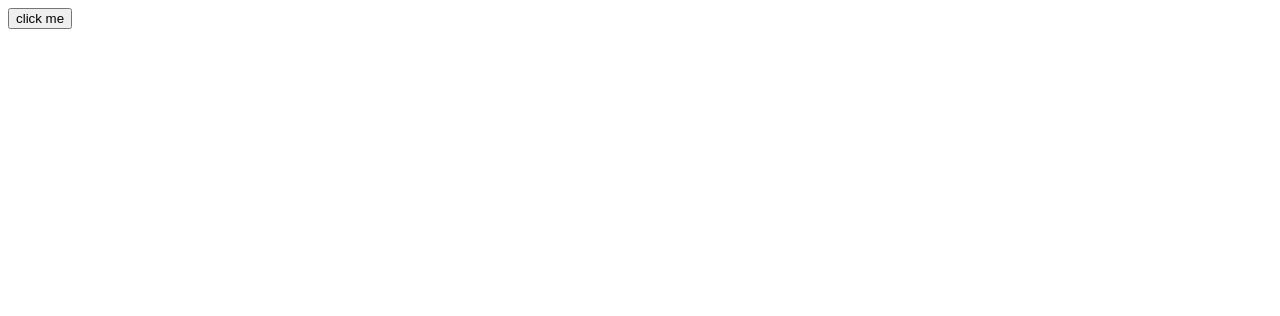
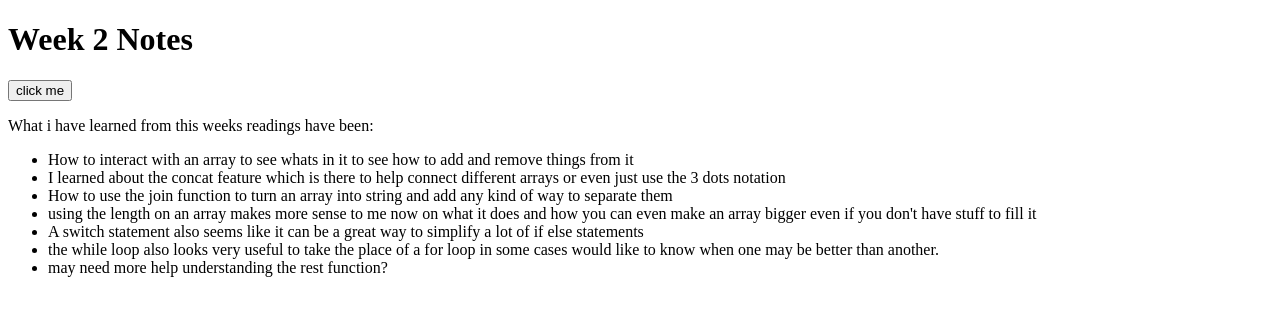
Before and after one commit to ishalsey/wdd330, a plain HTML site: page week2/rainbow.html in a window 1280 px wide. Drawn offline with Linux system fonts and the light colour scheme.

Commit message:
week 2 notes

```diff
--- a/week2/rainbow.html
+++ b/week2/rainbow.html
@@ -6,7 +6,20 @@
     <title>Document</title>
 </head>
 <body>
+    <h1>Week 2 Notes</h1>
     <button id='button'>click me</button>
+    <p>
+        What i have learned from this weeks readings have been: <br>
+        <ul>
+            <li>How to interact with an array to see whats in it to see how to add and remove things from it</li>
+            <li>I learned about the concat feature which is there to help connect different arrays or even just use the 3 dots notation</li>
+            <li>How to use the join function to turn an array into string and add any kind of way to separate them</li>
+            <li>using the length on an array makes more sense to me now on what it does and how you can even make an array bigger even if you don't have stuff to fill it</li>
+            <li>A switch statement also seems like it can be a great way to simplify a lot of if else statements</li>
+            <li>the while loop also looks very useful to take the place of a for loop in some cases would like to know when one may be better than another. </li>
+            <li>may need more help understanding the rest function?</li>
+        </ul>
+    </p>
     <script src='rainbow.js'></script>
 </body>
 </html>
```
